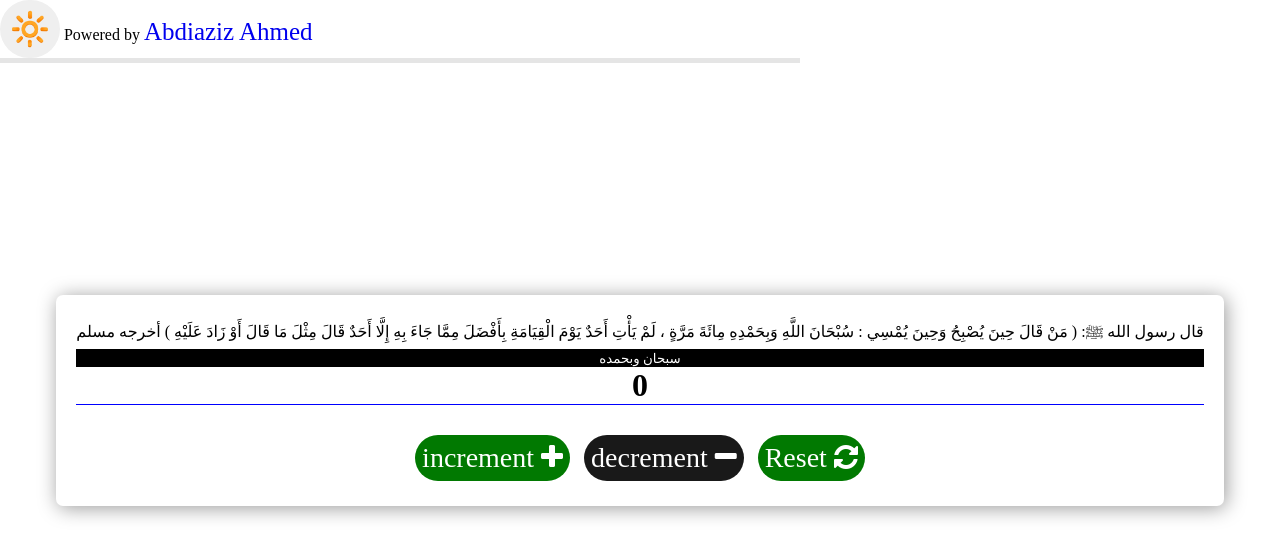
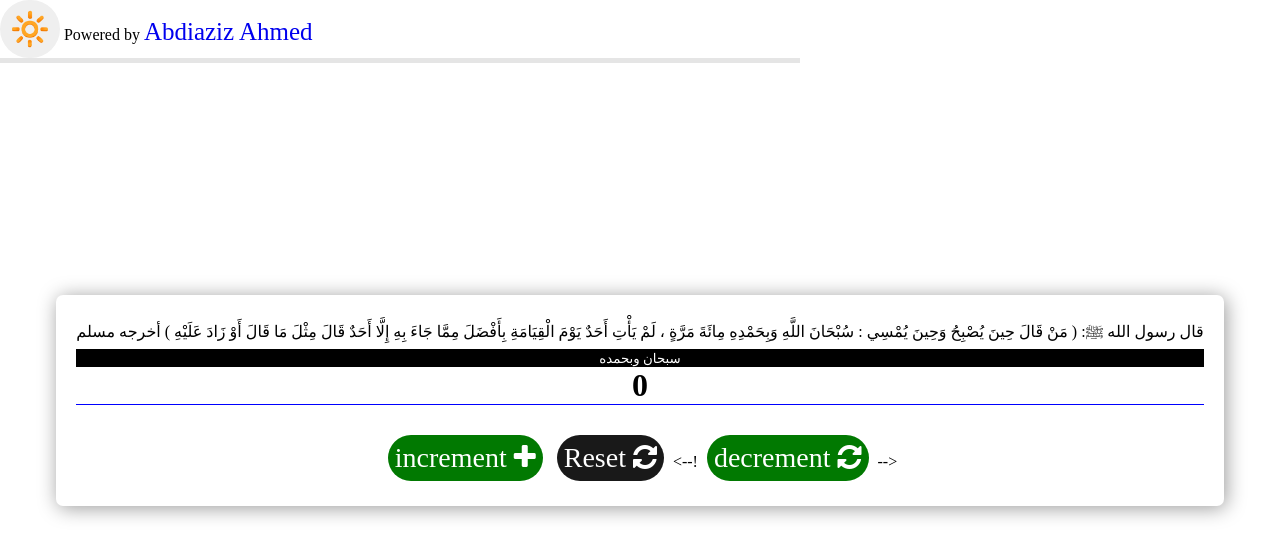
Before and after one commit to abdiaziz2112/TasbiixApp, a plain HTML site: page index.html in a window 1280 px wide. Drawn offline with Linux system fonts and the light colour scheme.

Commit message:
Update index.html

```diff
--- a/index.html
+++ b/index.html
@@ -41,8 +41,8 @@
 
 
         <button class="btn1" id="increment" onclick=""> increment  <i class="fa fa-plus"></i></button>
-        <button class="btn2" id="decrement" onclick="">decrement  <i class="fa fa-minus"></i></button>
-           <button class="btn1 reset" id="reset" onclick="">Reset  <i class="fa fa-refresh"></i></button>
+        <button class="btn2" id="reset" onclick="">Reset <i class="fa fa-refresh"></i></button>
+        <--!   <button class="btn1 reset" id="decrement" onclick="">decrement <i class="fa fa-refresh"></i></button> -->
 
 
 
```
